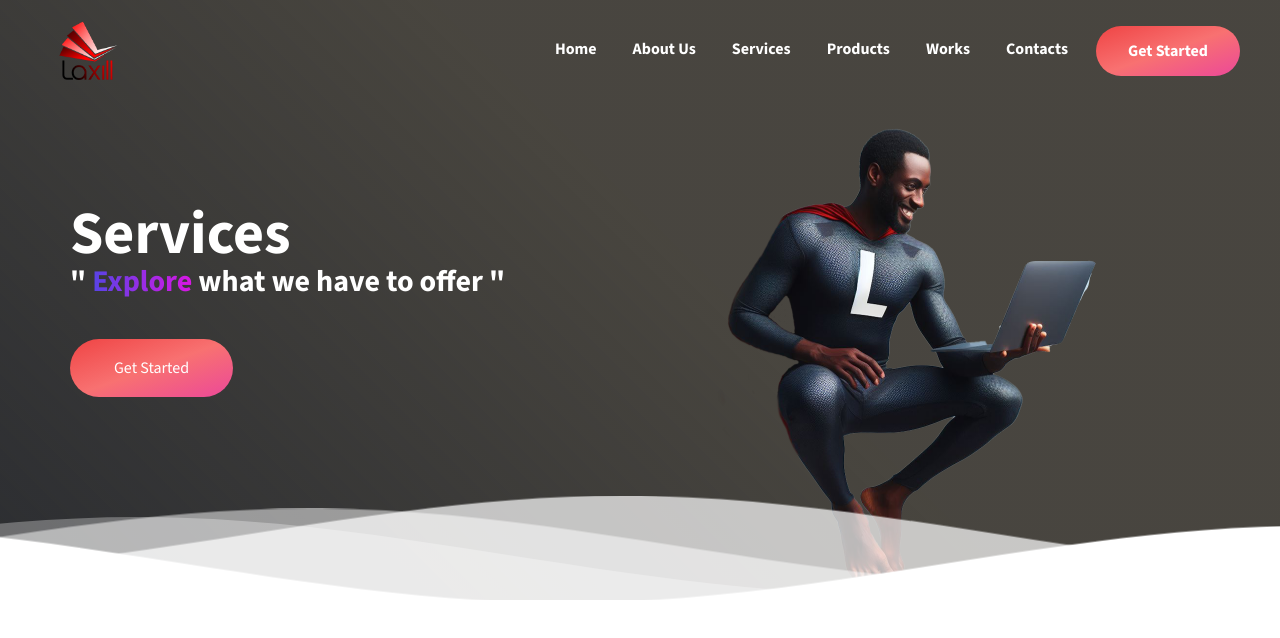
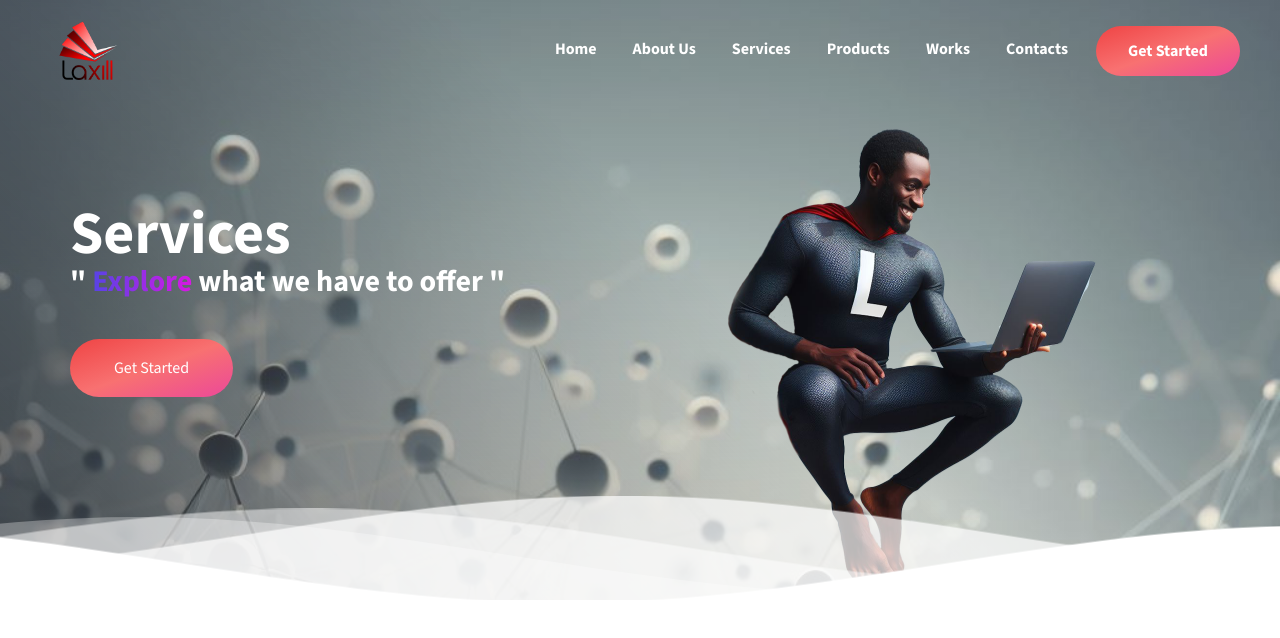
Before and after one commit to sonofaryeetey/laxilltemp, a Next.js app: page /Services in a window 1280 px wide. Shown: the top 638 px of the page. Built offline with nearby package versions, Linux system fonts and the light colour scheme.

Commit message:
fixed service bg

```diff
--- a/src/app/components/WavyServices.jsx
+++ b/src/app/components/WavyServices.jsx
@@ -3,13 +3,13 @@
 import React from 'react'
 import { TypeAnimation } from 'react-type-animation';
 import WavesSvg from "./WavesSvg"
-// import HeroBg from "../../../public/Images/Servicesbg2.jpg";
+import HeroBg from "../../../public/Images/Servicesbgnew.jpg";
 import Image from 'next/image';
 
 
 const WavyHero = () => {
   return (
-    <section className=" hero " style={{ backgroundImage: `url(${""})` }}>
+    <section className=" hero " style={{ backgroundImage: `url(${HeroBg.src})` }}>
       <div className="heroShade"></div>
       <div className="container z-index-5 ">
         <div className=' content-wrapper'>
```
Also changed, not shown: public/Images/servicesbgnew.jpg (renamed from public/servicesbgnew.jpg).
